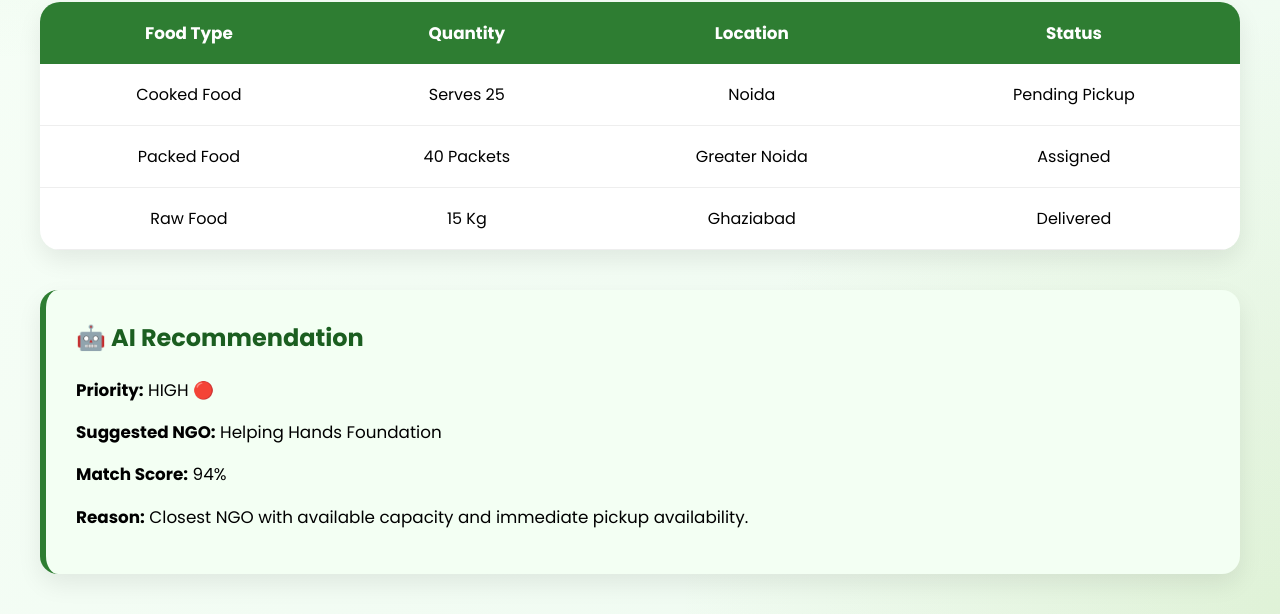
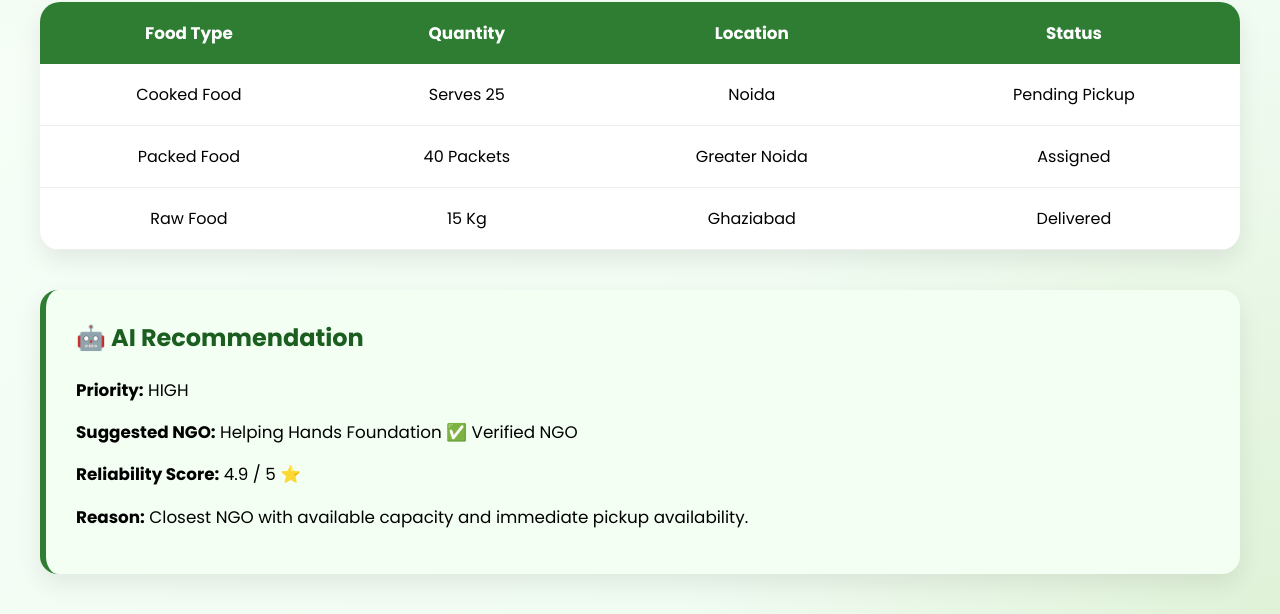
Before and after one commit to shraddhaaa12/BhojSetu, a plain HTML site: page dashboard.html in a window 1280 px wide. Shown: the part 539-1153 px from the top of the page. Drawn offline with Linux system fonts and the light colour scheme.

Commit message:
Add files via upload

```diff
--- a/dashboard.html
+++ b/dashboard.html
@@ -106,19 +106,16 @@
 
             <h2>🤖 AI Recommendation</h2>
 
-            <p>
-                <strong>Priority:</strong>
-                HIGH 🔴
-            </p>
+<p><strong>Priority:</strong> HIGH</p>
 
 <p>
 <strong>Suggested NGO:</strong>
-                Helping Hands Foundation
+Helping Hands Foundation ✅ Verified NGO
 </p>
 
-            <p>
-                <strong>Match Score:</strong>
-                94%
+<p class="reliability">
+<strong>Reliability Score:</strong>
+4.9 / 5 ⭐
 </p>
 
 <p>
```
Lines whose indentation alone changed are shown as unchanged.
